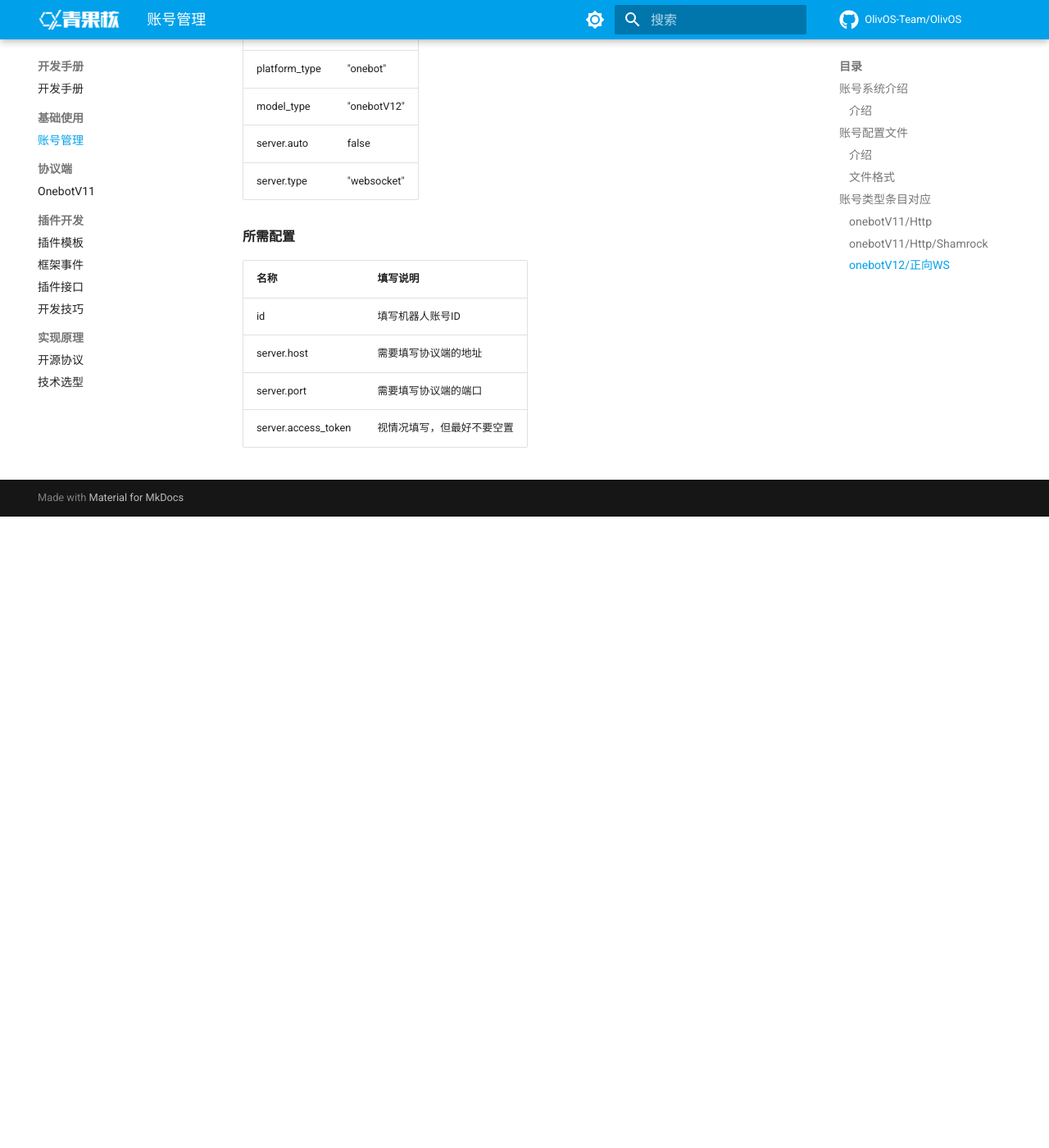
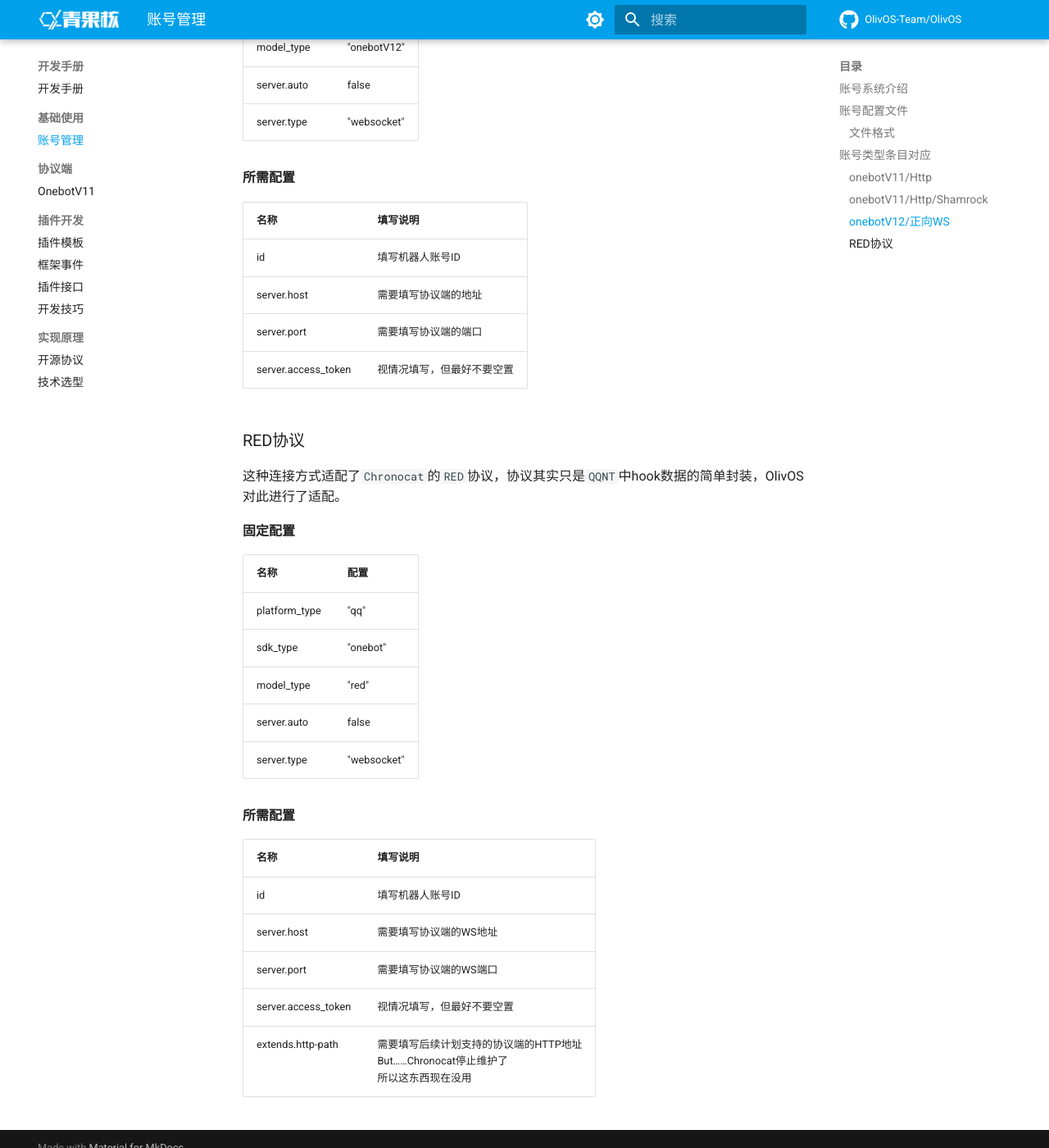
Before and after one commit to OlivOS-Team/OlivOSDoc, an MkDocs documentation site: the page built from docs/OlivOS_UserDoc_Account.md, in a window 1280 px wide and 1400 px high, scrolled down 4007 px. Shown: the whole window at 82% size. Built offline with MkDocs 1.6.1 and Material for MkDocs 9.7.7, drawn with Linux system fonts in a browser that asks for light colours; comment, search, counter and statistics services are not loaded; before the commit the page ends 4637 px from its top, so only the background shows below that; some of the changed text lies outside the part shown.

Commit message:
Update OlivOS_UserDoc_Account.md

```diff
--- a/docs/OlivOS_UserDoc_Account.md
+++ b/docs/OlivOS_UserDoc_Account.md
@@ -2,12 +2,10 @@
 
 ## 账号系统介绍
 
-### 介绍
 总的来说，`OlivOS`是一个可以同时支持多平台与多账号的交互栈框架，对于`OlivOS`来说，每一个账号都是一个独立的连接实例，你可以通过配置来对其进行分配。
 
 ## 账号配置文件
 
-### 介绍
 账号配置文件通常为`conf/account.json`，这是一个`JSON`格式的配置文件，你可以通过修改这个文件来对账号进行配置，但是在`Win`平台上，你还可以用启动时会自动启动的账号编辑器来进行管理。
 
 ### 文件格式
@@ -70,8 +68,8 @@ OlivOS同样提供了对于这其中部分协议端的更进一步封装，这
 
 | 名称 | 配置 |
 |:---|:---|
-| sdk_type | "qq" |
-| platform_type | "onebot" |
+| platform_type | "qq" |
+| sdk_type | "onebot" |
 | model_type | "default" |
 | server.auto | false |
 | server.type | "post" |
@@ -94,8 +92,8 @@ OlivOS同样提供了对于这其中部分协议端的更进一步封装，这
 
 | 名称 | 配置 |
 |:---|:---|
-| sdk_type | "qq" |
-| platform_type | "onebot" |
+| platform_type | "qq" |
+| sdk_type | "onebot" |
 | model_type | "shamrock_default" |
 | server.auto | false |
 | server.type | "post" |
@@ -133,3 +131,28 @@ OlivOS同样提供了对于这其中部分协议端的更进一步封装，这
 | server.host | 需要填写协议端的地址 |
 | server.port | 需要填写协议端的端口 |
 | server.access_token | 视情况填写，但最好不要空置 |
+
+
+### RED协议
+
+这种连接方式适配了`Chronocat`的`RED`协议，协议其实只是`QQNT`中hook数据的简单封装，OlivOS对此进行了适配。
+
+**固定配置**
+
+| 名称 | 配置 |
+|:---|:---|
+| platform_type | "qq" |
+| sdk_type | "onebot" |
+| model_type | "red" |
+| server.auto | false |
+| server.type | "websocket" |
+
+**所需配置**
+
+| 名称 | 填写说明 |
+|:---|:---|
+| id | 填写机器人账号ID |
+| server.host | 需要填写协议端的WS地址 |
+| server.port | 需要填写协议端的WS端口 |
+| server.access_token | 视情况填写，但最好不要空置 |
+| extends.http-path | 需要填写后续计划支持的协议端的HTTP地址<br/>But……Chronocat停止维护了<br/>所以这东西现在没用 |
```
Also changed, not shown: other parts of docs/OlivOS_UserDoc_Account.md (+2 -2 lines).
